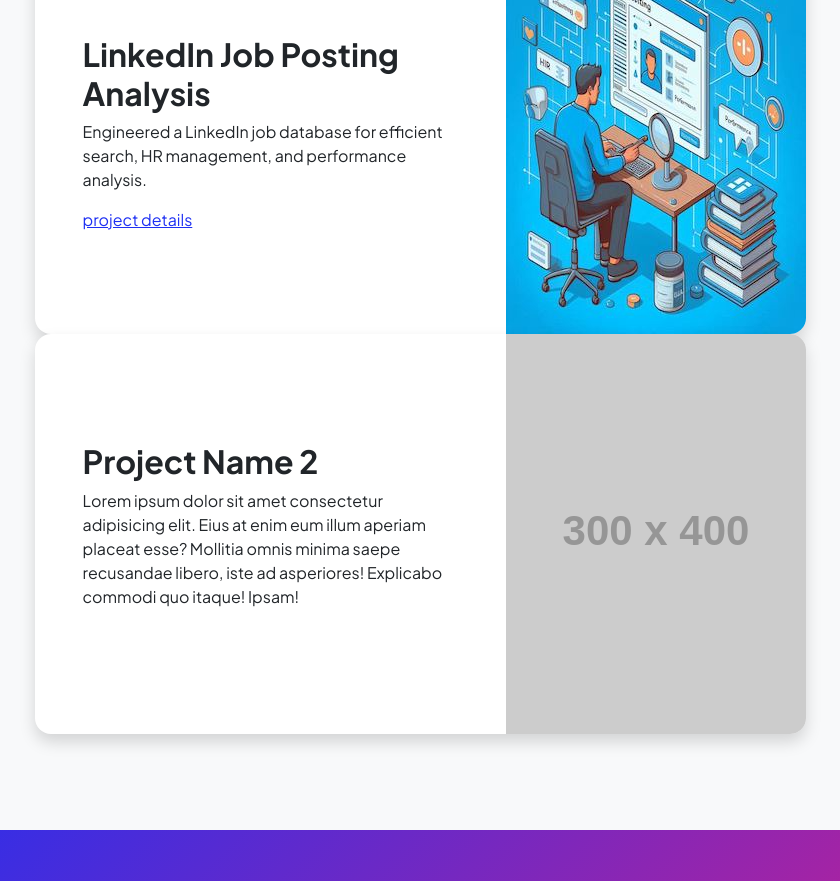
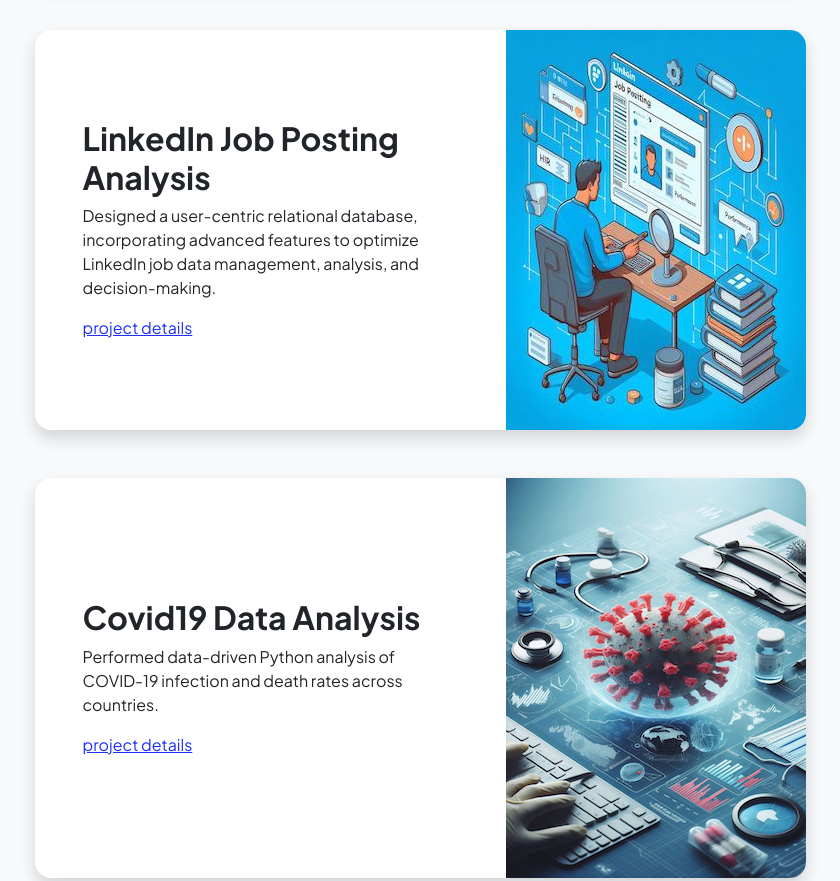
Before and after one commit to aryama-ray/myportfoliopage, a plain HTML site: page projects.html in a window 1280 px wide. Shown: the part 1540-2421 px from the top of the page, without its empty margins (220-1060 px from the left). Drawn offline with nearby package versions, Linux system fonts and the light colour scheme; placeholder pictures from the web are drawn by us.

Commit message:
update
update

```diff
--- a/projects.html
+++ b/projects.html
@@ -57,7 +57,7 @@
                                 </div>
                             </div>
                             <!-- Project Card 2-->
-                            <div class="card overflow-hidden shadow rounded-4 border-0">
+                            <div class="card overflow-hidden shadow rounded-4 border-0 mb-5">
                                 <div class="card-body p-0">
                                     <div class="d-flex align-items-center">
                                         <div class="p-5">
@@ -71,7 +71,7 @@
                                 </div>
                             </div>
                             <!-- Project Card 3-->
-                            <div class="card overflow-hidden shadow rounded-4 border-0">
+                            <div class="card overflow-hidden shadow rounded-4 border-0 mb-5">
                                 <div class="card-body p-0">
                                     <div class="d-flex align-items-center">
                                         <div class="p-5">
@@ -85,12 +85,12 @@
                                 </div>
                             </div>
                             <!-- Project Card 3-->
-                            <div class="card overflow-hidden shadow rounded-4 border-0">
+                            <div class="card overflow-hidden shadow rounded-4 border-0 mb-5">
                                 <div class="card-body p-0">
                                     <div class="d-flex align-items-center">
                                         <div class="p-5">
                                             <h2 class="fw-bolder">LinkedIn Job Posting Analysis</h2>
-                                            <p>Engineered a LinkedIn job database for efficient search, HR management, and performance analysis.</p>
+                                            <p>Designed a user-centric relational database, incorporating advanced features to optimize LinkedIn job data management, analysis, and decision-making.</p>
                                             <a href="https://github.com/aryama-ray/LinkedIn-Job-Post-Analysis-using-Relational-database" class="learn-more-link">project details</a>
 
                                         </div>
@@ -99,14 +99,15 @@
                                 </div>
                             </div>
                             <!-- Project Card 4-->
-                            <div class="card overflow-hidden shadow rounded-4 border-0">
+                            <div class="card overflow-hidden shadow rounded-4 border-0 mb-5">
                                 <div class="card-body p-0">
                                     <div class="d-flex align-items-center">
                                         <div class="p-5">
-                                            <h2 class="fw-bolder">Project Name 2</h2>
-                                            <p>Lorem ipsum dolor sit amet consectetur adipisicing elit. Eius at enim eum illum aperiam placeat esse? Mollitia omnis minima saepe recusandae libero, iste ad asperiores! Explicabo commodi quo itaque! Ipsam!</p>
+                                            <h2 class="fw-bolder">Covid19 Data Analysis</h2>
+                                            <p>Performed data-driven Python analysis of COVID-19 infection and death rates across countries.</p>
+                                            <a href="https://github.com/aryama-ray/Covid19-Data-Analysis" class="learn-more-link">project details</a>
                                         </div>
-                                        <img class="img-fluid" src="https://dummyimage.com/300x400/343a40/6c757d" alt="..." />
+                                        <img class="img-fluid" src="assets/covid19.png" alt="..." />
                                     </div>
                                 </div>
                             </div>
```
Also changed, not shown: assets/covid19.png (added).
